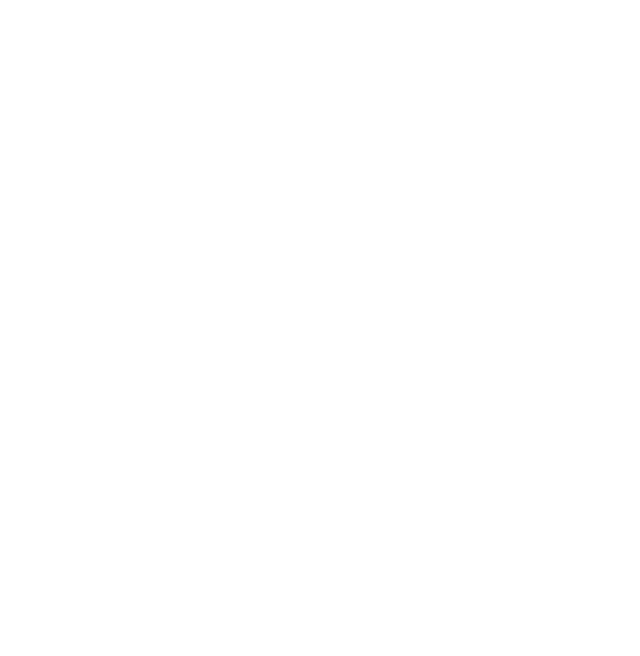
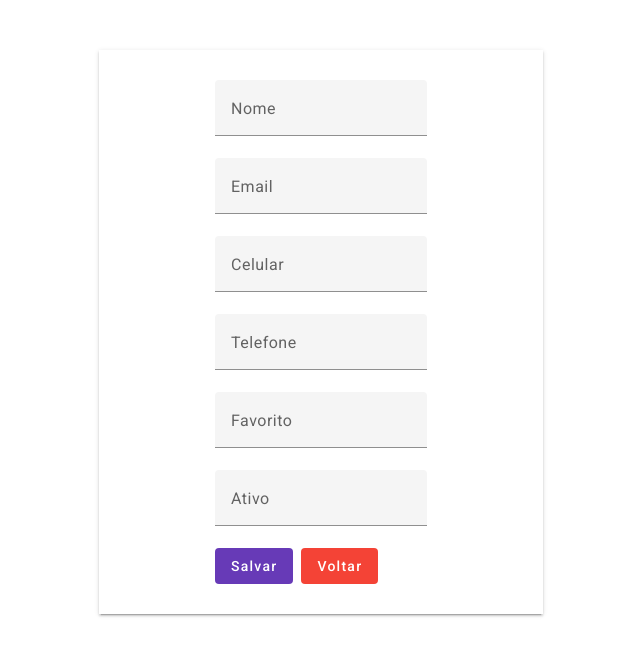
Before and after one commit to HenriqueV01/agendamento, an Angular app: page /contato/1 in a window 1280 px wide. Before the commit this address led to /. Shown: the top 656 px of the page, without its empty margins (319-959 px from the left). Built offline with nearby package versions, Linux system fonts and the light colour scheme; no server answers.

Commit message:
Add: salvar/editar

```diff
--- a/src/app/app.routes.ts
+++ b/src/app/app.routes.ts
@@ -6,6 +6,6 @@
 
   {path:'', component: HomeComponent },
   {path:'inicio', component: HomeComponent },
-  {path:'contato', component: ContatoComponent }
+  {path:'contato/:id', component: ContatoComponent }
 
 ];
--- a/src/app/pages/contato/contato.component.html
+++ b/src/app/pages/contato/contato.component.html
@@ -1 +1,46 @@
-<p>contato works!</p>
+<div class="mat-elevation-z2" style="width: 30%; padding: 30px; margin: 50px auto; display: flex; justify-content: center;">
+<form [formGroup]="formContato">
+  <div class="flex">
+    <mat-form-field>
+      <mat-label>Nome</mat-label>
+      <input matInput formControlName="nome">
+    </mat-form-field>
+  </div>
+  <div class="flex">
+    <mat-form-field>
+      <mat-label>Email</mat-label>
+      <input matInput formControlName="email">
+    </mat-form-field>
+  </div>
+  <div class="flex">
+    <mat-form-field>
+      <mat-label>Celular</mat-label>
+      <input matInput formControlName="celular">
+    </mat-form-field>
+  </div>
+  <div class="flex">
+    <mat-form-field>
+      <mat-label>Telefone</mat-label>
+      <input matInput formControlName="telefone">
+    </mat-form-field>
+  </div>
+  <div class="flex">
+    <mat-form-field>
+      <mat-label>Favorito</mat-label>
+      <input matInput formControlName="favorito">
+    </mat-form-field>
+  </div>
+  <div class="flex">
+    <mat-form-field>
+      <mat-label>Ativo</mat-label>
+      <input matInput formControlName="ativo">
+    </mat-form-field>
+  </div>
+
+  <div class="flex">
+    <button mat-flat-button color="primary" (click)="guardar()">Salvar</button>
+    <button mat-flat-button color="warn" (click)="voltar()" style="margin-left: 8px;">Voltar</button>
+  </div>
+
+</form>
+</div>
--- a/src/app/pages/contato/contato.component.ts
+++ b/src/app/pages/contato/contato.component.ts
@@ -1,12 +1,111 @@
-import { Component } from '@angular/core';
+import { ContatoService } from './../../services/contato.service';
+import { Component, inject, Input, OnInit } from '@angular/core';
+
+import { MatInputModule}  from '@angular/material/input';
+import { MatFormFieldModule}  from '@angular/material/form-field';
+import { MatButtonModule } from '@angular/material/button';
+import { FormBuilder, FormGroup, ReactiveFormsModule } from '@angular/forms';
+import { Router } from '@angular/router';
+import { IContato } from '../../shared/models/contato';
+
 
 @Component({
   selector: 'app-contato',
   standalone: true,
-  imports: [],
+  imports: [MatInputModule, MatFormFieldModule, MatButtonModule, ReactiveFormsModule],
   templateUrl: './contato.component.html',
   styleUrl: './contato.component.scss'
 })
-export class ContatoComponent {
+export class ContatoComponent implements OnInit{
+
+  @Input('id') idContato!: number;
+  private contatoService= inject(ContatoService);
+  public formBuilder = inject(FormBuilder);
+
+  public formContato: FormGroup = this.formBuilder.group({
+    id:[0],
+    nome:[""],
+    email:[""],
+    celular:[""],
+    telefone:[""],
+    favorito:[""],
+    ativo:[""],
+    data_hora:[""],
+
+  })
+
+  constructor(private router: Router){}
+
+  ngOnInit(): void {
+    if(this.idContato != 0){
+      this.contatoService.buscar(this.idContato).subscribe({
+        next: (contato) => {
+          this.formContato.patchValue({
+            id: contato.id,
+            nome: contato.nome,
+            email: contato.email,
+            celular: contato.celular,
+            telefone: contato.telefone,
+            favorito: contato.favorito,
+            ativo: contato.ativo,
+            data_hora: contato.data_hora,
+
+          })
+        },
+        error:(err)=>{
+          console.log(err.message)
+        }
+      })
+    }
+
+  }
+
+  guardar(){
+    const contato: IContato = {
+      id: this.idContato,
+      nome: this.formContato.value.nome,
+      email: this.formContato.value.email,
+      celular: this.formContato.value.celular,
+      telefone: this.formContato.value.telefone,
+      favorito: this.formContato.value.favorito,
+      ativo: this.formContato.value.ativo,
+      data_hora: this.formContato.value.data_hora
+    }
+
+    if(this.idContato == 0){
+      this.contatoService.criar(contato).subscribe({
+        next: (contato) => {
+          if(contato.isSuccess){
+            this.router.navigate(["/"]);
+          }else{
+            alert("Erro ao criar!")
+          }
+        },
+        error:(err)=>{
+          console.log(err.message)
+        }
+      })
+
+    }else{
+      this.contatoService.editar(contato).subscribe({
+        next: (contato) => {
+          if(contato.isSuccess){
+            this.router.navigate(["/"]);
+          }else{
+            alert("Erro ao editar!")
+          }
+        },
+        error:(err)=>{
+          console.log(err.message)
+        }
+      })
+    }
+  }
+
+  voltar(){
+    this.router.navigate(["/"]);
+  }
+
+
 
 }
--- a/src/app/pages/home/home.component.html
+++ b/src/app/pages/home/home.component.html
@@ -1,14 +1,11 @@
 <mat-card style="width: 90%; margin: 50px auto">
   <mat-card-header style="justify-content: center;">
-    <mat-card-title>Lista de Contatos:</mat-card-title>
+    <mat-card-title>Lista de Contatos</mat-card-title>
   </mat-card-header>
   <mat-card-content>
     <button mat-flat-button color="primary" (click)="novo()">Cadastrar</button>
 
     <table mat-table [dataSource]="listaContatos" class="mat-elevation-z2" style="margin-top: 20px;">
-
-      <!--- Note that these columns can be defined in any order.
-            The actual rendered columns are set as a property on the row definition" -->
 
       <!-- Position Column -->
       <ng-container matColumnDef="id">
@@ -60,7 +57,7 @@
 
       <!-- Symbol Column -->
       <ng-container matColumnDef="ações">
-        <th mat-header-cell *matHeaderCellDef></th>
+        <th mat-header-cell *matHeaderCellDef>Ações</th>
         <td mat-cell *matCellDef="let contato">
           <button mat-icon-button color="primary" (click)="editar(contato)">
             <mat-icon>edit</mat-icon>
--- a/src/app/pages/home/home.component.ts
+++ b/src/app/pages/home/home.component.ts
@@ -4,7 +4,7 @@
 import { MatTableModule } from '@angular/material/table';
 import { MatIconModule } from '@angular/material/icon';
 import { MatButtonModule } from '@angular/material/button';
-import { IContato } from '../../models/contato';
+import { IContato } from '../../shared/models/contato';
 import { Router } from '@angular/router';
 import { LocalDateTimePipe } from '../../shared/pipe/local-date-time.pipe';
 import { BooleanStringPipe } from '../../shared/pipe/boolean-string.pipe';
@@ -25,7 +25,7 @@
   public displayedColumns: string[] = ['id','nome','email','celular','telefone','favorito','ativo','data_hora','ações'];
 
   obterContatos(){
-    this.contatoService.lista().subscribe({
+    this.contatoService.listar().subscribe({
       next:(data)=>{
         if(data.length > 0){
           this.listaContatos = data;
--- a/src/app/services/contato.service.ts
+++ b/src/app/services/contato.service.ts
@@ -1,8 +1,8 @@
 import { HttpClient } from '@angular/common/http';
 import { Injectable, inject } from '@angular/core';
 import { appsettings } from '../settings/appsettings';
-import { IContato } from '../models/contato';
-import { ResponseApi } from '../models/responseApi';
+import { IContato } from '../shared/models/contato';
+import { ResponseApi } from '../shared/models/responseApi';
 
 
 @Injectable({
@@ -15,7 +15,7 @@
 
   constructor() { }
 
-  lista(){
+  listar(){
     return this.http.get<IContato[]>(this.apiUrl);
   }
 
@@ -23,13 +23,12 @@
     return this.http.get<IContato>(`${this.apiUrl}/${id}`);
   }
 
-
-  criar(){
-    return this.http.post<ResponseApi>(this.apiUrl,Object);
+  criar(contato: IContato){
+    return this.http.post<ResponseApi>(this.apiUrl, contato);
   }
 
-  editar(){
-    return this.http.put<ResponseApi>(this.apiUrl,Object);
+  editar(contato: IContato){
+    return this.http.put<ResponseApi>(this.apiUrl, contato);
   }
 
   deletar(id: number){
--- a/src/app/shared/pipe/local-date-time.pipe.ts
+++ b/src/app/shared/pipe/local-date-time.pipe.ts
@@ -10,7 +10,7 @@
   transform(date: string): string {
     let dateOut: moment.Moment = moment(date, "YYYY-MM-DDTHH:mm:ss");
 
-    return dateOut.format("DD-MM-YYYY HH:mm");
+    return dateOut.format("DD-MM-YYYY/HH:mm");
   }
 
 }
```
Also changed, not shown: src/app/shared/models/contato.ts (renamed from src/app/models/contato.ts), src/app/shared/models/responseApi.ts (renamed from src/app/models/responseApi.ts).
